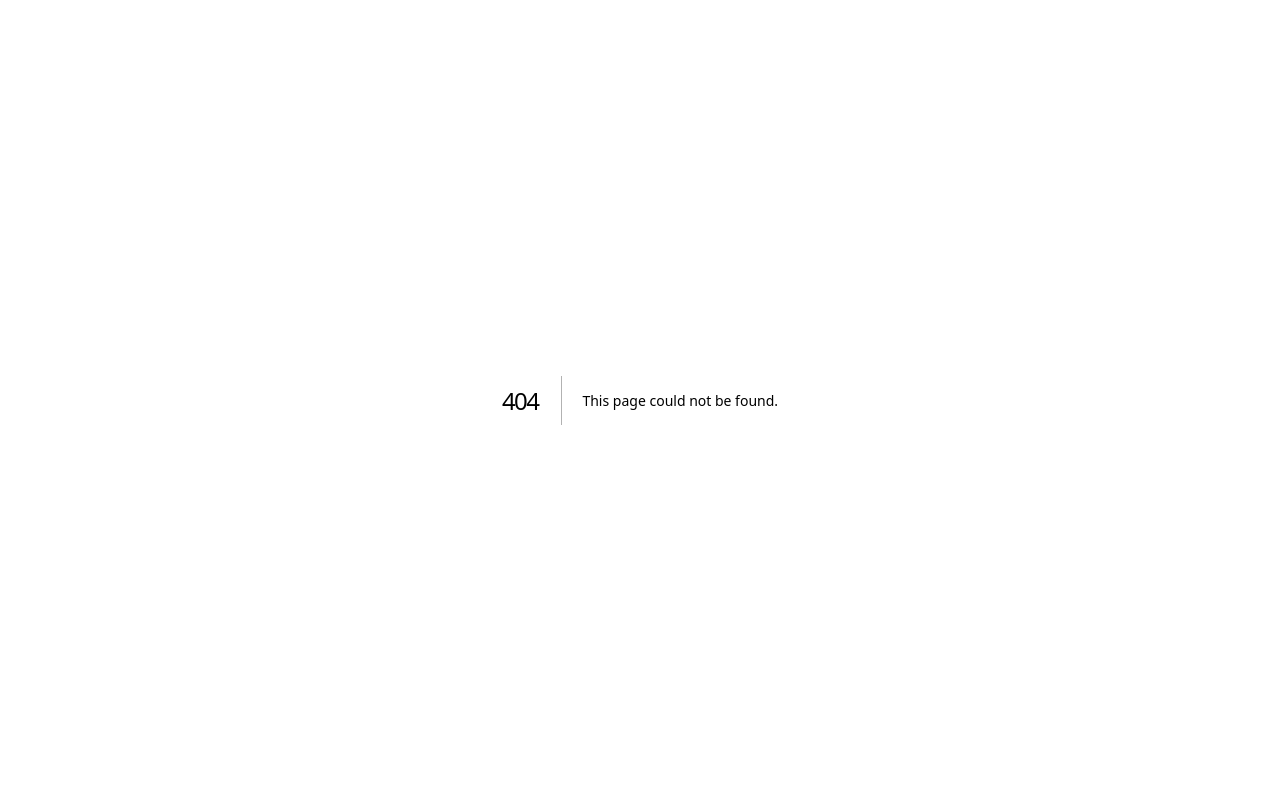
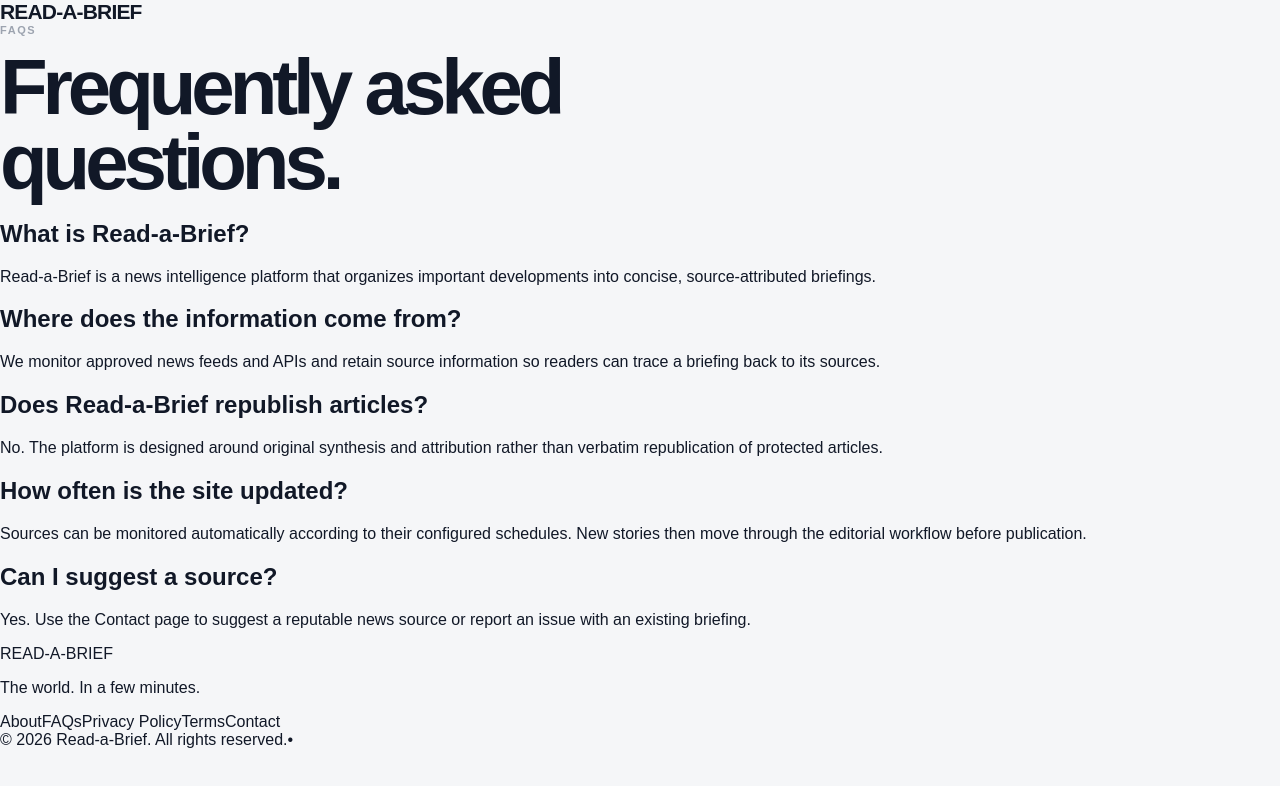
Before and after one commit to Developer0-lab/Read-a-brief, a Next.js app: page /faqs in a window 1280 px wide. Before the commit this address had no page. Shown: the top 786 px of the page. Built offline with nearby package versions, Linux system fonts and the light colour scheme.

Commit message:
Add FAQs page

```diff
--- /dev/null
+++ b/app/faqs/page.tsx
@@ -0,0 +1,14 @@
+import Link from 'next/link'
+import PublicFooter from '@/app/components/public-footer'
+
+const faqs = [
+  ['What is Read-a-Brief?', 'Read-a-Brief is a news intelligence platform that organizes important developments into concise, source-attributed briefings.'],
+  ['Where does the information come from?', 'We monitor approved news feeds and APIs and retain source information so readers can trace a briefing back to its sources.'],
+  ['Does Read-a-Brief republish articles?', 'No. The platform is designed around original synthesis and attribution rather than verbatim republication of protected articles.'],
+  ['How often is the site updated?', 'Sources can be monitored automatically according to their configured schedules. New stories then move through the editorial workflow before publication.'],
+  ['Can I suggest a source?', 'Yes. Use the Contact page to suggest a reputable news source or report an issue with an existing briefing.'],
+]
+
+export default function FAQsPage() {
+  return <main className="site"><header className="simple-page-header"><Link className="brand" href="/">READ-A-BRIEF</Link></header><article className="info-page"><div className="eyebrow">FAQS</div><h1>Frequently asked questions.</h1><div className="faq-list">{faqs.map(([q,a])=><section className="faq-item" key={q}><h2>{q}</h2><p>{a}</p></section>)}</div></article><PublicFooter /></main>
+}
```
